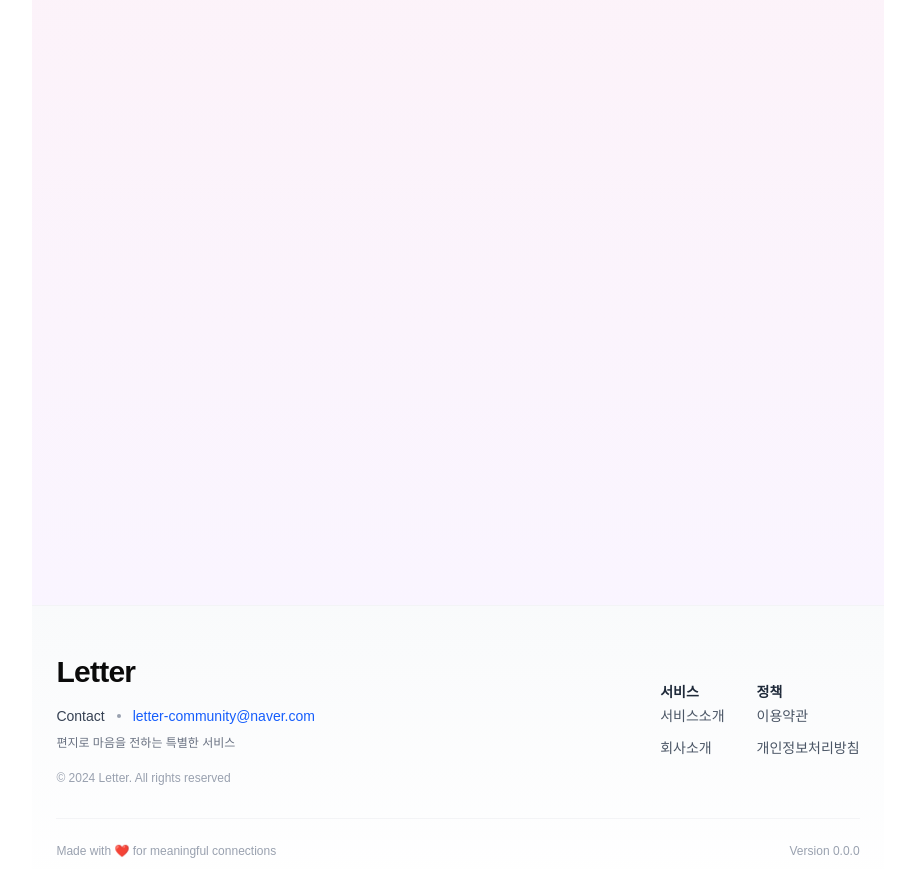
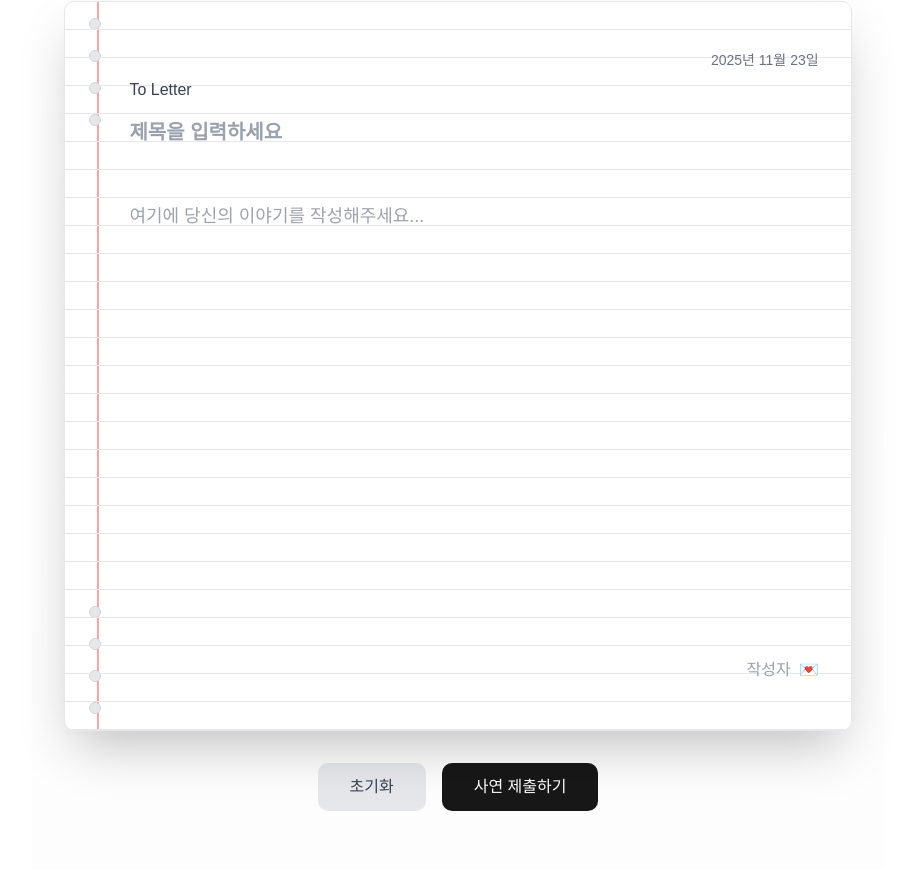
Before and after one commit to lhjwork/letter-community, a Next.js app: page /write in a window 1280 px wide. Shown: the part 311-1180 px from the top of the page, without its empty margins (182-1097 px from the left). Built offline with nearby package versions, Linux system fonts and the light colour scheme; no server answers; a web font is replaced by a local one.

Commit message:
write page test

```diff
--- a/app/(beforeLogin)/write/page.tsx
+++ b/app/(beforeLogin)/write/page.tsx
@@ -1,7 +1,132 @@
-export default function Write() {
+"use client";
+
+import { useState } from "react";
+import { LetterEditor } from "@/components/editor/LetterEditor";
+
+export default function WritePage() {
+  const [title, setTitle] = useState("");
+  const [content, setContent] = useState("");
+  const [author, setAuthor] = useState("");
+
+  const handleSubmit = () => {
+    console.log({ title, content, author });
+    // TODO: API 호출
+  };
+
+  const today = new Date().toLocaleDateString("ko-KR", {
+    year: "numeric",
+    month: "long",
+    day: "numeric",
+  });
+
   return (
-    <main className="min-h-screen bg-gradient-to-b from-pink-50 to-purple-50">
-      write
-    </main>
+    <div className="min-h-screen bg-linear-to-b from-background to-muted/20">
+      <main className="w-full flex flex-col items-center py-16 px-4 sm:px-8">
+        {/* 페이지 타이틀 */}
+        <div className="text-center mb-12">
+          <h1 className="text-3xl md:text-4xl font-bold text-primary mb-4">
+            당신의 이야기를 들려주세요
+          </h1>
+          <p className="text-lg text-muted-foreground max-w-2xl">
+            특별한 순간을 편지로 남겨보세요
+          </p>
+        </div>
+
+        {/* 편지지 스타일 컨테이너 */}
+        <div className="w-full max-w-4xl bg-white rounded-lg shadow-2xl border border-gray-200 overflow-hidden relative">
+          {/* 편지지 구멍 (바인더 효과) */}
+          <div className="absolute left-8 top-0 bottom-0 w-0.5 bg-red-300"></div>
+          <div className="absolute left-6 top-4 w-3 h-3 bg-gray-200 rounded-full border border-gray-300"></div>
+          <div className="absolute left-6 top-12 w-3 h-3 bg-gray-200 rounded-full border border-gray-300"></div>
+          <div className="absolute left-6 top-20 w-3 h-3 bg-gray-200 rounded-full border border-gray-300"></div>
+          <div className="absolute left-6 top-28 w-3 h-3 bg-gray-200 rounded-full border border-gray-300"></div>
+          <div className="absolute left-6 bottom-28 w-3 h-3 bg-gray-200 rounded-full border border-gray-300"></div>
+          <div className="absolute left-6 bottom-20 w-3 h-3 bg-gray-200 rounded-full border border-gray-300"></div>
+          <div className="absolute left-6 bottom-12 w-3 h-3 bg-gray-200 rounded-full border border-gray-300"></div>
+          <div className="absolute left-6 bottom-4 w-3 h-3 bg-gray-200 rounded-full border border-gray-300"></div>
+
+          {/* 편지지 내용 영역 */}
+          <div
+            className="pl-16 pr-8 py-12 min-h-[600px] relative"
+            style={{
+              backgroundImage: `repeating-linear-gradient(
+                transparent,
+                transparent 27px,
+                #e5e7eb 27px,
+                #e5e7eb 28px
+              )`,
+              backgroundSize: "100% 28px",
+            }}
+          >
+            {/* 편지 헤더 */}
+            <div className="mb-8">
+              <div className="text-right text-sm text-gray-500 mb-2">
+                {today}
+              </div>
+              <div className="text-left text-base text-gray-700 mb-4">
+                To Letter
+              </div>
+
+              {/* 제목 입력 */}
+              <input
+                type="text"
+                value={title}
+                onChange={(e) => setTitle(e.target.value)}
+                placeholder="제목을 입력하세요"
+                className="w-full bg-transparent border-none outline-none text-xl font-semibold text-gray-800 placeholder-gray-400 mb-6"
+                style={{
+                  fontFamily: "'Noto Sans KR', sans-serif",
+                  lineHeight: "28px",
+                }}
+              />
+            </div>
+
+            {/* Tiptap 에디터 */}
+            <div className="relative z-10 mb-20">
+              <LetterEditor
+                content={content}
+                onChange={setContent}
+                placeholder="여기에 당신의 이야기를 작성해주세요..."
+              />
+            </div>
+
+            {/* 편지 마무리 */}
+            <div className="absolute bottom-12 right-8">
+              <input
+                type="text"
+                value={author}
+                onChange={(e) => setAuthor(e.target.value)}
+                placeholder="작성자"
+                className="text-right bg-transparent border-none outline-none text-base text-gray-700 placeholder-gray-400"
+                style={{
+                  fontFamily: "'Noto Sans KR', sans-serif",
+                }}
+              />
+              <span className="ml-2">💌</span>
+            </div>
+          </div>
+        </div>
+
+        {/* 제출 버튼 */}
+        <div className="mt-8 flex gap-4">
+          <button
+            onClick={() => {
+              setTitle("");
+              setContent("");
+              setAuthor("");
+            }}
+            className="px-8 py-3 bg-gray-200 text-gray-700 rounded-lg hover:bg-gray-300 transition-colors font-medium"
+          >
+            초기화
+          </button>
+          <button
+            onClick={handleSubmit}
+            className="px-8 py-3 bg-primary text-white rounded-lg hover:bg-primary/90 transition-colors font-medium"
+          >
+            사연 제출하기
+          </button>
+        </div>
+      </main>
+    </div>
   );
 }
--- a/app/globals.css
+++ b/app/globals.css
@@ -132,3 +132,77 @@ body {
     @apply bg-background text-foreground;
   }
 }
+
+/* Tiptap 에디터 스타일 */
+.tiptap {
+  outline: none;
+}
+
+.tiptap p.is-editor-empty:first-child::before {
+  color: #9ca3af;
+  content: attr(data-placeholder);
+  float: left;
+  height: 0;
+  pointer-events: none;
+}
+
+.tiptap p {
+  margin: 0;
+  line-height: 28px;
+}
+
+.tiptap strong {
+  font-weight: 700;
+}
+
+.tiptap em {
+  font-style: italic;
+}
+
+.tiptap ul,
+.tiptap ol {
+  padding-left: 1.5rem;
+  margin: 0.5rem 0;
+}
+
+.tiptap ul {
+  list-style-type: disc;
+}
+
+.tiptap ol {
+  list-style-type: decimal;
+}
+
+.tiptap li {
+  line-height: 28px;
+}
+
+.tiptap blockquote {
+  border-left: 3px solid #e5e7eb;
+  padding-left: 1rem;
+  margin: 1rem 0;
+  color: #6b7280;
+}
+
+.tiptap code {
+  background-color: #f3f4f6;
+  padding: 0.125rem 0.25rem;
+  border-radius: 0.25rem;
+  font-family: monospace;
+  font-size: 0.875em;
+}
+
+.tiptap pre {
+  background-color: #1f2937;
+  color: #f9fafb;
+  padding: 1rem;
+  border-radius: 0.5rem;
+  overflow-x: auto;
+  margin: 1rem 0;
+}
+
+.tiptap pre code {
+  background-color: transparent;
+  padding: 0;
+  color: inherit;
+}
--- /dev/null
+++ b/components/editor/LetterEditor.tsx
@@ -0,0 +1,40 @@
+"use client";
+
+import { useEditor, EditorContent } from "@tiptap/react";
+import StarterKit from "@tiptap/starter-kit";
+import Placeholder from "@tiptap/extension-placeholder";
+import { useEffect } from "react";
+
+interface LetterEditorProps {
+  content: string;
+  onChange: (content: string) => void;
+  placeholder?: string;
+}
+
+export function LetterEditor({
+  content,
+  onChange,
+  placeholder = "여기에 당신의 이야기를 작성해주세요...",
+}: LetterEditorProps) {
+  const editor = useEditor({
+    extensions: [
+      StarterKit,
+      Placeholder.configure({
+        placeholder,
+      }),
+    ],
+    content,
+    editorProps: {
+      attributes: {
+        class:
+          "prose prose-sm sm:prose lg:prose-lg xl:prose-2xl focus:outline-none min-h-[400px] text-lg leading-7 text-gray-800",
+        style: "line-height: 28px; font-family: 'Noto Sans KR', sans-serif;",
+      },
+    },
+    onUpdate: ({ editor }) => {
+      onChange(editor.getHTML());
+    },
+  });
+
+  return <EditorContent editor={editor} />;
+}
--- a/package.json
+++ b/package.json
@@ -11,6 +11,9 @@
   "dependencies": {
     "@radix-ui/react-dialog": "^1.1.15",
     "@radix-ui/react-slot": "^1.2.4",
+    "@tiptap/extension-placeholder": "^3.13.0",
+    "@tiptap/react": "^3.13.0",
+    "@tiptap/starter-kit": "^3.13.0",
     "class-variance-authority": "^0.7.1",
     "clsx": "^2.1.1",
     "lucide-react": "^0.554.0",
```
Also changed, not shown: 1 other file (tests, documents, lock files or other folders).
